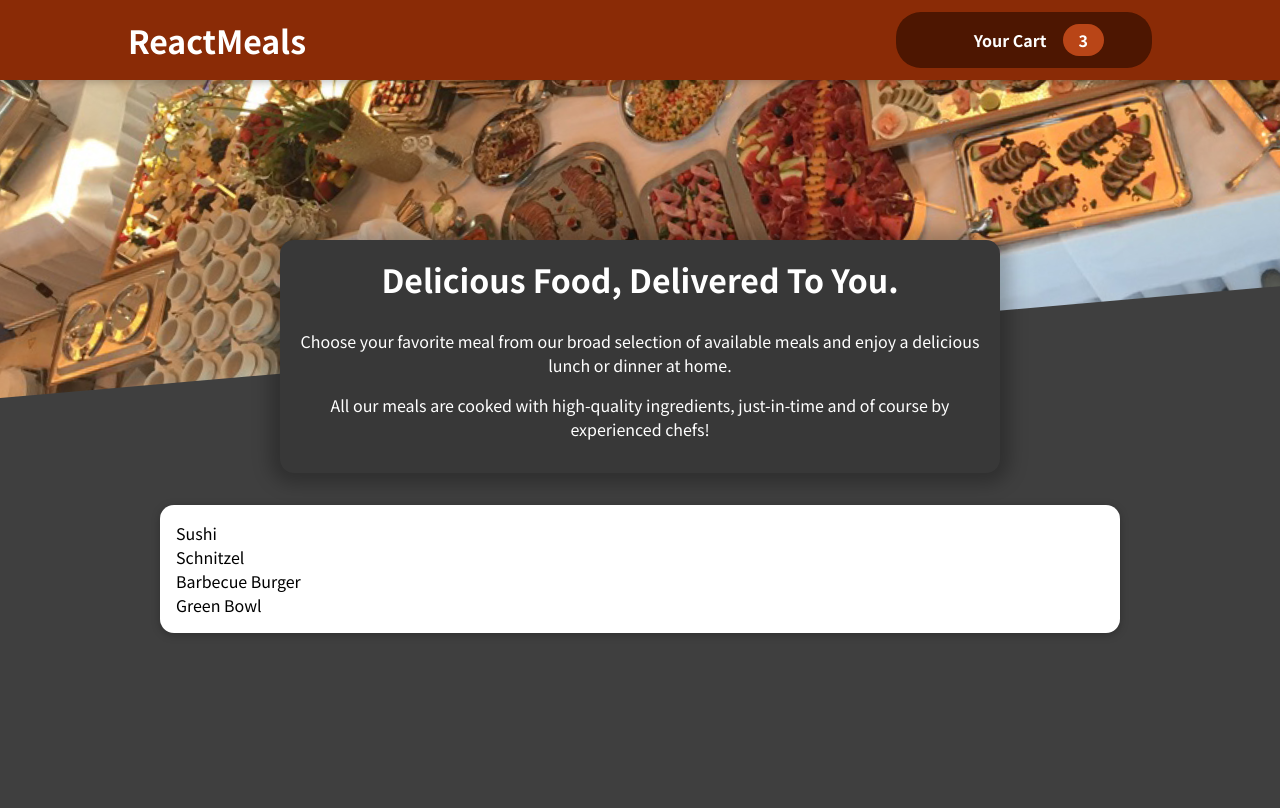
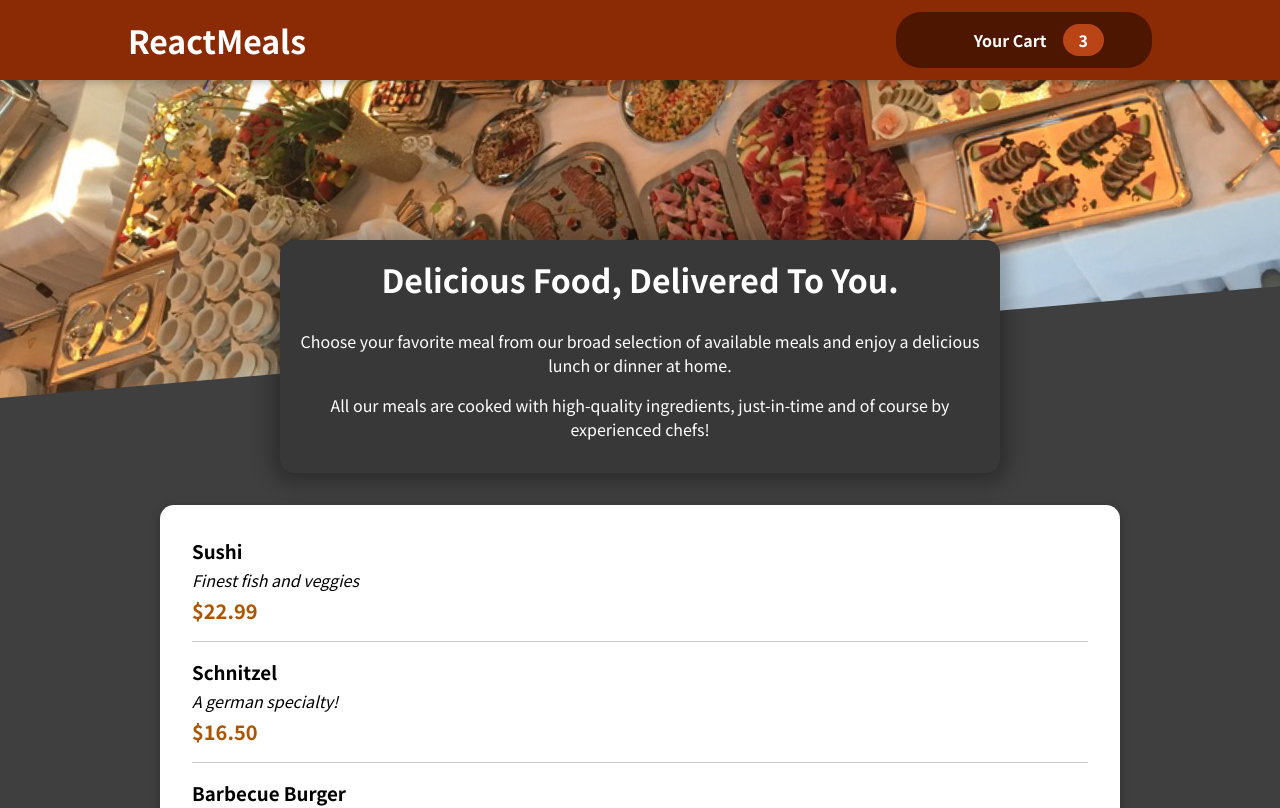
Before and after one commit to Jonmorgan12/react-meals, a React (Create React App) app: page / in a window 1280 px wide. Shown: the top 808 px of the page. Built offline with nearby package versions, Linux system fonts and the light colour scheme; some icons are missing.

Commit message:
created mealitem / mealitemform component and styles

```diff
--- a/src/components/Layout/Header.tsx
+++ b/src/components/Layout/Header.tsx
@@ -1,5 +1,5 @@
 import React from "react";
-import HeaderCartButton from "./HeaderCartButton/HeaderCartButton.tsx";
+import HeaderCartButton from "./HeaderCartButton/HeaderCartButton";
 import styles from "../../styles/Header.module.scss";
 import image from "../../assets/react-meals.jpeg";
 
--- a/src/components/Layout/HeaderCartButton/HeaderCartButton.tsx
+++ b/src/components/Layout/HeaderCartButton/HeaderCartButton.tsx
@@ -1,5 +1,5 @@
 import React from "react";
-import CartIcon from "../../Cart/CartIcon.tsx";
+import CartIcon from "../../Cart/CartIcon";
 import styles from "../../../styles/HeaderCartButton.module.scss";
 
 const HeaderCartButton = () => {
--- a/src/components/Meals/AvailableMeals.tsx
+++ b/src/components/Meals/AvailableMeals.tsx
@@ -1,5 +1,6 @@
 import React from "react";
-import Card from "../UI/Card.tsx";
+import Card from "../UI/Card";
+import MealsItem from "../MealsItem/MealsItem";
 import { DummyMealsType } from "../../types/dummyMeals";
 import styles from "../../styles/AvailableMeals.module.scss";
 
@@ -35,8 +36,15 @@ const AvailableMeals = () => {
     <section className={styles.meals}>
       <Card>
         <ul>
-          {DUMMY_MEALS.map((meal, id) => {
-            return <li key={id}>{meal.name}</li>;
+          {DUMMY_MEALS.map((meal) => {
+            return (
+              <MealsItem
+                key={meal.id}
+                name={meal.name}
+                description={meal.description}
+                price={meal.price}
+              />
+            );
           })}
         </ul>
       </Card>
--- a/src/components/Meals/Meals.tsx
+++ b/src/components/Meals/Meals.tsx
@@ -1,6 +1,6 @@
 import React from "react";
-import MealsSummary from "./MealsSummary.tsx";
-import AvailableMeals from "./AvailableMeals.tsx";
+import MealsSummary from "./MealsSummary";
+import AvailableMeals from "./AvailableMeals";
 
 const Meals = () => {
   return (
--- /dev/null
+++ b/src/components/MealsItem/MealsItem.tsx
@@ -0,0 +1,18 @@
+import React from "react";
+import { MealsItemPropTypes } from "../../types/mealsItems";
+import styles from "../../styles/MealsItem.module.scss";
+
+const MealsItem = ({ name, description, price }: MealsItemPropTypes) => {
+  return (
+    <li className={styles.meal}>
+      <div>
+        <h3>{name}</h3>
+        <div className={styles.description}>{description}</div>
+        <div className={styles.price}>${price.toFixed(2)}</div>
+      </div>
+      <div></div>
+    </li>
+  );
+};
+
+export default MealsItem;
--- /dev/null
+++ b/src/styles/MealsItem.module.scss
@@ -0,0 +1,22 @@
+.meal {
+  display: flex;
+  justify-content: space-between;
+  margin: 1rem;
+  padding-bottom: 1rem;
+  border-bottom: 1px solid #ccc;
+}
+
+.meal h3 {
+  margin: 0 0 0.25rem 0;
+}
+
+.description {
+  font-style: italic;
+}
+
+.price {
+  margin-top: 0.25rem;
+  font-weight: bold;
+  color: #ad5502;
+  font-size: 1.25rem;
+}
--- a/src/types/global.d.ts
+++ b/src/types/global.d.ts
@@ -2,3 +2,5 @@ declare module "*.scss" {
   const content: { [className: string]: string };
   export = content;
 }
+
+declare module "*.jpeg";
--- /dev/null
+++ b/src/types/mealsItems.d.ts
@@ -0,0 +1,5 @@
+export interface MealsItemPropTypes {
+  name: string;
+  description: string;
+  price: number;
+}
```
Also changed, not shown: src/components/MealsItem/MealsItemForm.tsx (added, +8 -0 lines).
